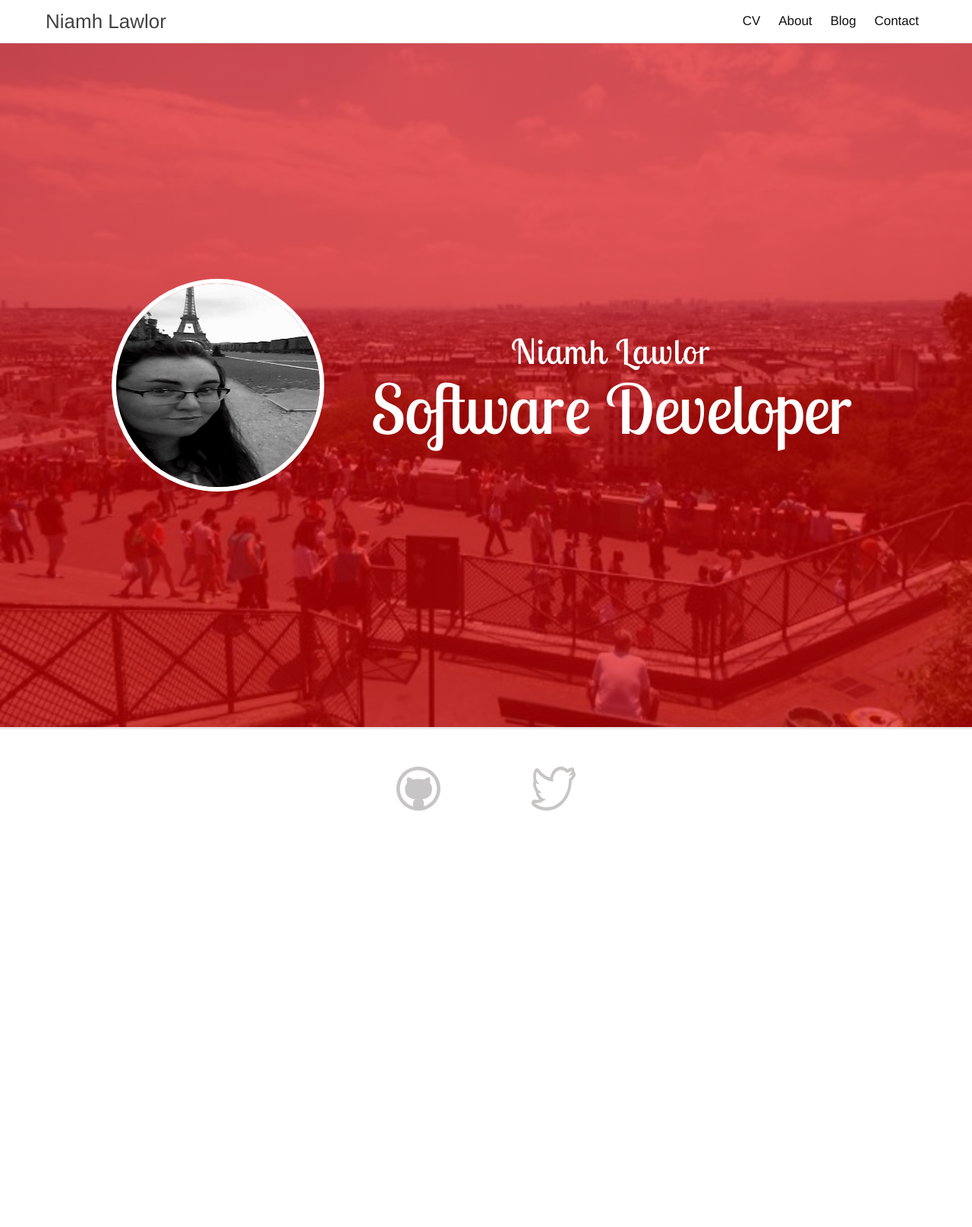
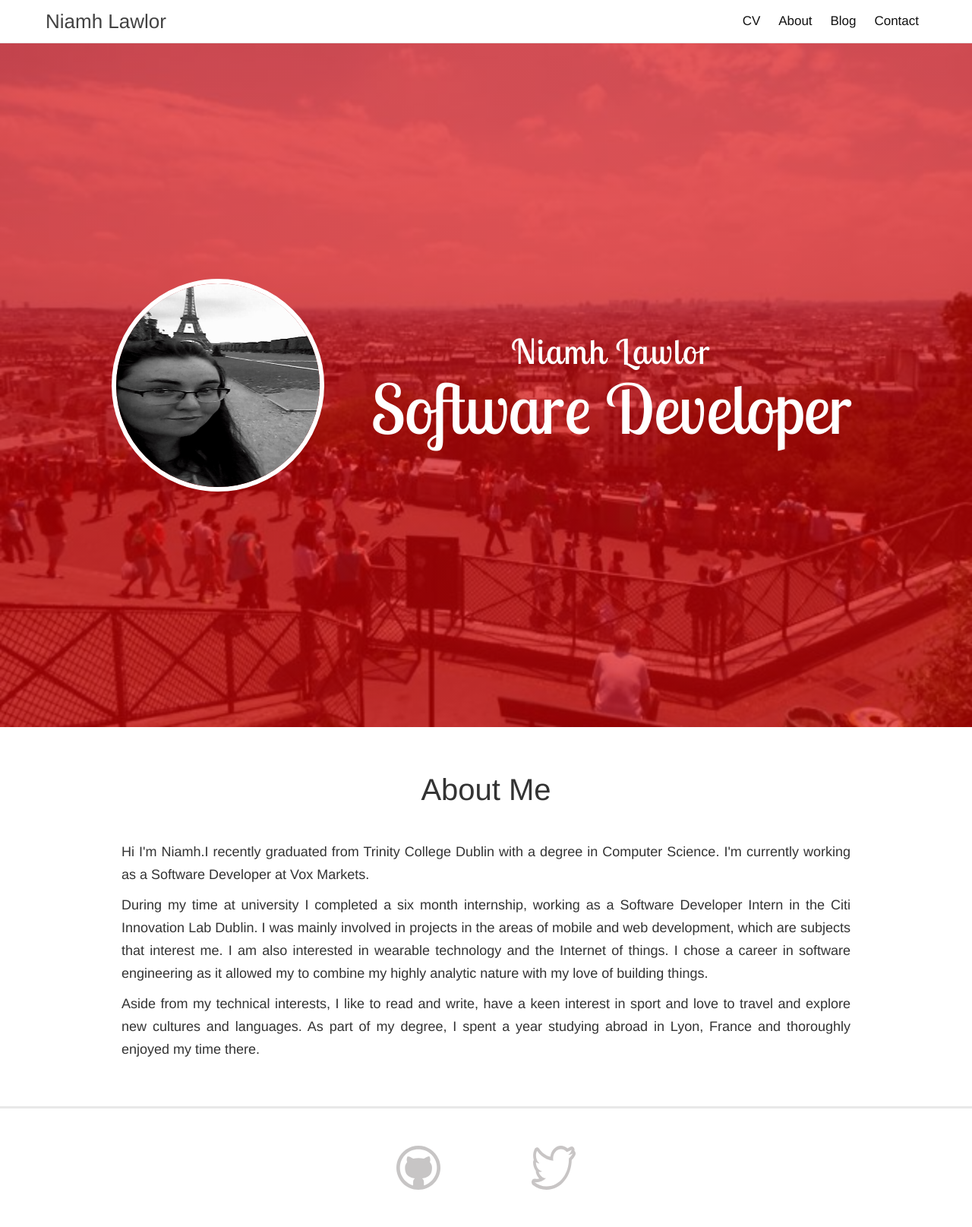
Before and after one commit to nileahtobhair/nileahtobhair.github.io, a Jekyll site: the page built from index.html, in a window 1280 px wide. Shown: the whole page at 76% size. Built offline with Jekyll 4.4.1, drawn with Linux system fonts in a browser that asks for light colours; the list of posts is cut into pages by our own code; before the commit the page ends 1116 px from its top, so only the background shows below that.

Commit message:
move about section to home page

```diff
--- a/_sass/_layout.scss
+++ b/_sass/_layout.scss
@@ -89,33 +89,18 @@
 /*
 * About Page
 */
-#abouts{
-    p:first-of-type{
-    text-align:center;
-    font-size: 3em;
-    padding-top:5%;
-    margin-bottom: 5%;
 
-    }
-}
-#aboutContent{
-    margin: 2% auto 5% auto;
-    text-align:center;
-     @include media-query($on-laptop) {
-            font-size: 12px;
-        }
-}
 h1#about-me{
     text-align: center;
     margin-bottom: 45px;
-    font-size:30px;
+    font-size:40px;
 }
 .about-page{
     font-size: 18px;
     line-height: 30px;
     text-align: justify;
-    width:90%;
-    margin: 0 auto 95px auto;
+    width:75%;
+    margin: 60px auto;
 
 }
 /* end of about page */
--- a/index.html
+++ b/index.html
@@ -4,7 +4,6 @@ layout: default
 <html>
 	<body>
 		<div class="home">
-
 			<div class="col-md-4 col-xs-12 col-md-left">
 	      		<img src="pics/profil2.jpg" width="280" height="280">
 	    	</div>
@@ -13,7 +12,13 @@ layout: default
 	     		<h1> Niamh Lawlor
 	    		<br><span class='sub-title'> Software Developer</span></h1>
 	    	</div>
+	    </div>
+		<div class='about-page'>
+			<h1 id='about-me'>About Me</h1>
+			<p>Hi I'm Niamh.I recently graduated from Trinity College Dublin with a degree in Computer Science. I'm currently working as a Software Developer at Vox Markets.</p>
+			<p>	During my time at university I completed a six month internship, working as a Software Developer Intern in the Citi Innovation Lab Dublin. I was mainly involved in projects in the areas of mobile and web development, which are  subjects that interest me. I am also interested in wearable technology and the Internet of things. I chose a career in software engineering as it allowed my to combine my highly analytic nature with my love of building things.</p>
+			<p>Aside from my technical interests, I like to read and write, have a keen interest in sport and love to travel and explore new cultures and languages. As part of my degree, I spent a year studying abroad in Lyon, France and thoroughly enjoyed my time there.</p>
+		</div>
 
-  </div>
 	</body>
 <html>
```
Lines whose indentation alone changed are shown as unchanged.
